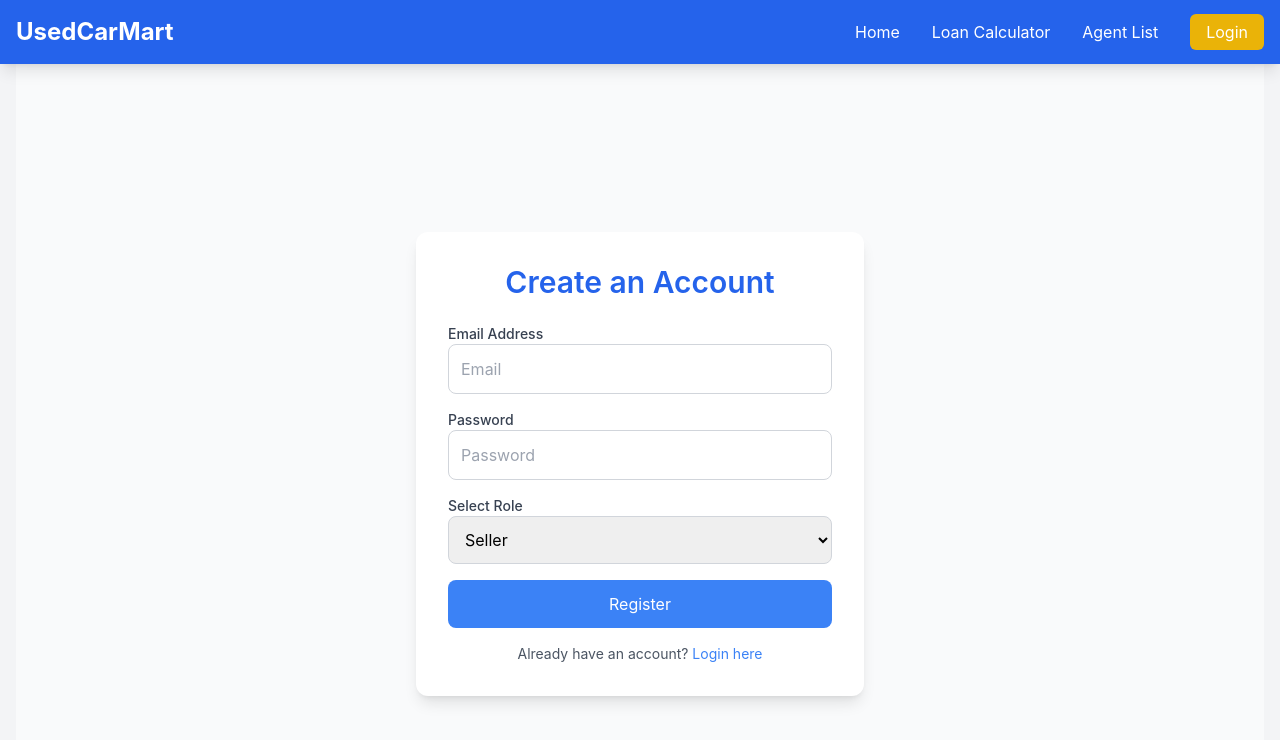
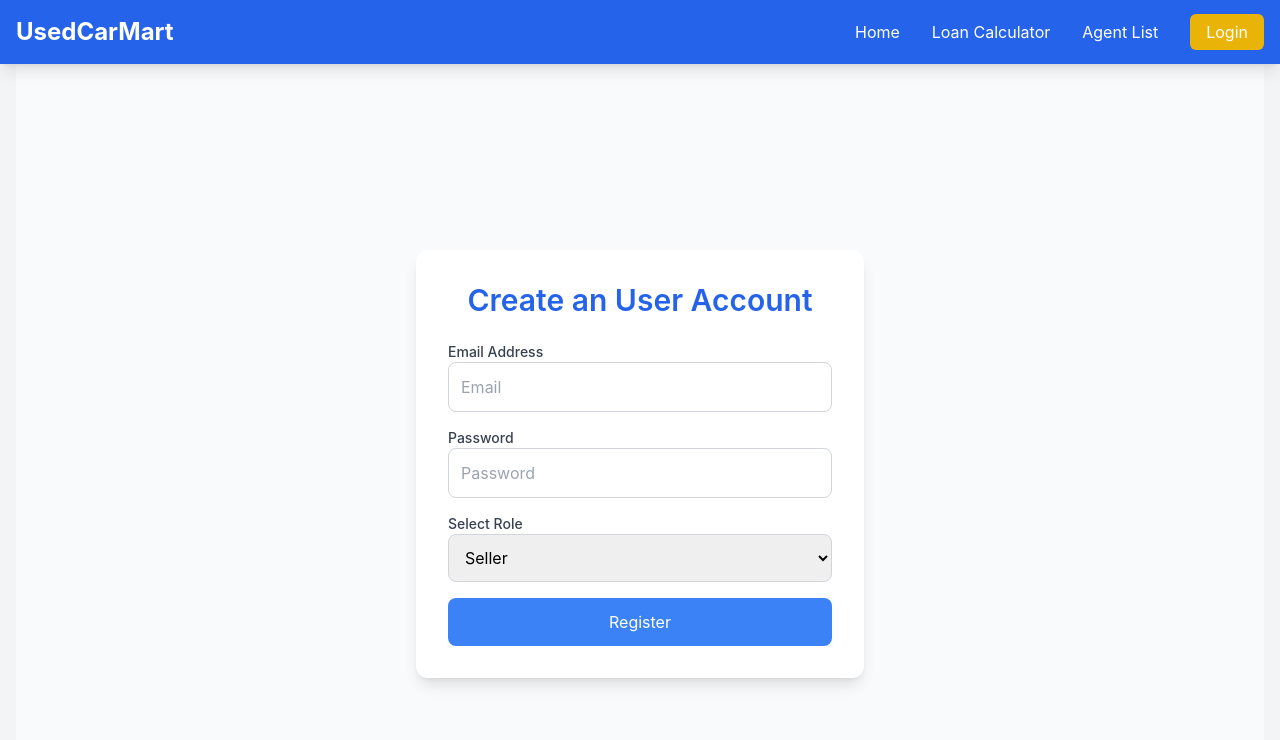
Before and after one commit to bennfsx/usecarmart, a React (Create React App) app in the folder Python/usecarmart-frontend/: page /register in a window 1280 px wide. Shown: the top 740 px of the page. Built offline with nearby package versions, Linux system fonts and the light colour scheme.

Commit message:
Update Register.js

```diff
--- a/Python/usecarmart-frontend/src/components/Register.js
+++ b/Python/usecarmart-frontend/src/components/Register.js
@@ -35,7 +35,7 @@ const Register = () => {
   return (
     <div className="min-h-screen flex justify-center items-center bg-gray-50 py-10">
       <div className="w-full max-w-md p-8 bg-white rounded-xl shadow-lg">
-        <h2 className="text-3xl font-semibold text-center text-blue-600 mb-6">Create an Account</h2>
+        <h2 className="text-3xl font-semibold text-center text-blue-600 mb-6">Create an User Account</h2>
         <form onSubmit={handleSubmit}>
           <div className="mb-4">
             <label className="block text-sm font-medium text-gray-700" htmlFor="email">Email Address</label>
@@ -85,9 +85,7 @@ const Register = () => {
           </button>
         </form>
 
-        <div className="mt-4 text-center text-sm text-gray-600">
-          <p>Already have an account? <a href="/login" className="text-blue-500 hover:text-blue-600">Login here</a></p>
-        </div>
+
       </div>
 
       {/* Success Modal */}
@@ -95,7 +93,7 @@ const Register = () => {
         <div className="fixed inset-0 bg-gray-500 bg-opacity-50 flex items-center justify-center z-50">
           <div className="bg-white p-6 rounded-lg shadow-lg max-w-sm w-full text-center">
             <h3 className="text-xl font-semibold text-green-500 mb-4">Registration Successful!</h3>
-            <p className="text-gray-700 mb-4">Your account has been successfully created.</p>
+            <p className="text-gray-700 mb-4">User account has been successfully created.</p>
             <button
               onClick={handleModalClose}
               className="w-full bg-blue-500 text-white p-3 rounded-lg hover:bg-blue-600 focus:outline-none focus:ring-2 focus:ring-blue-500 transition duration-300"
```
